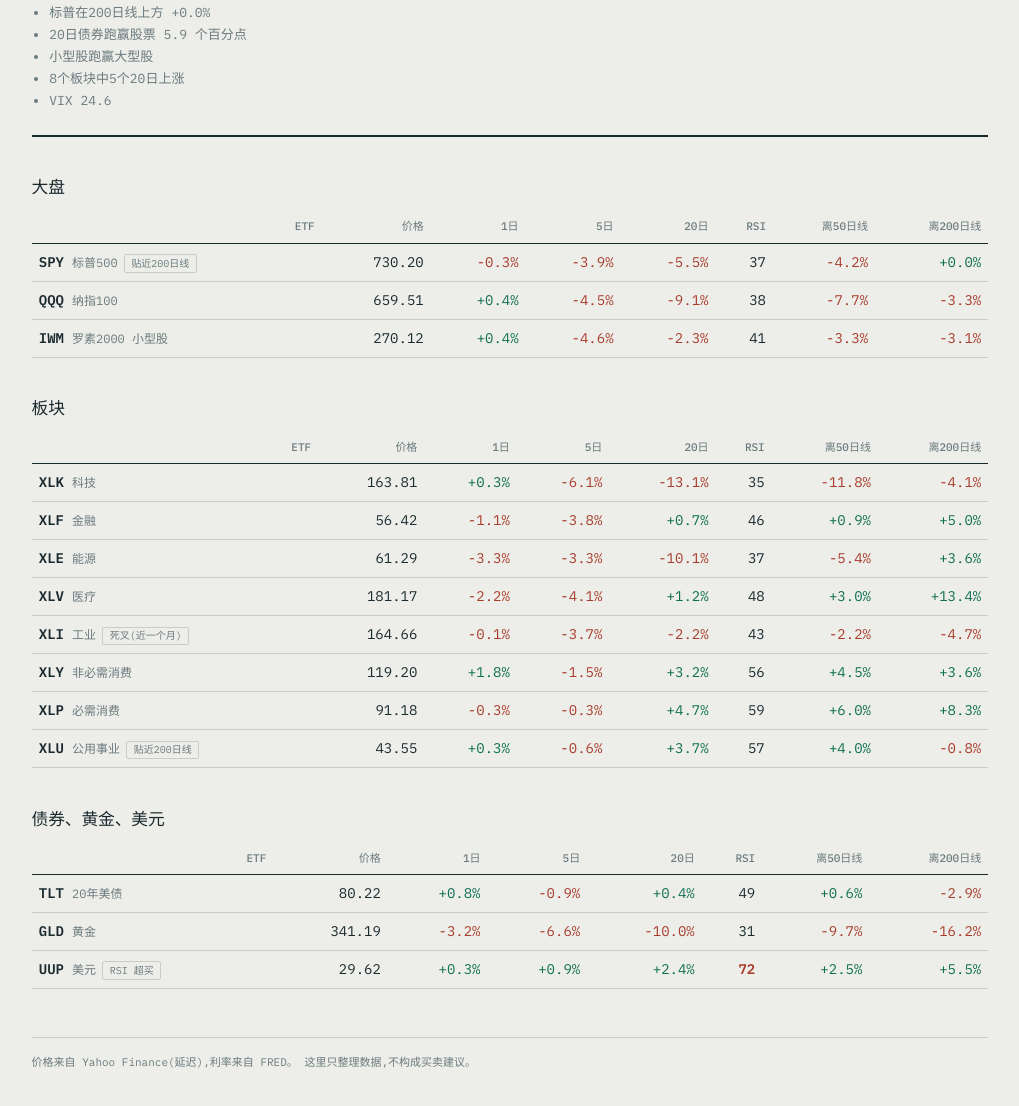
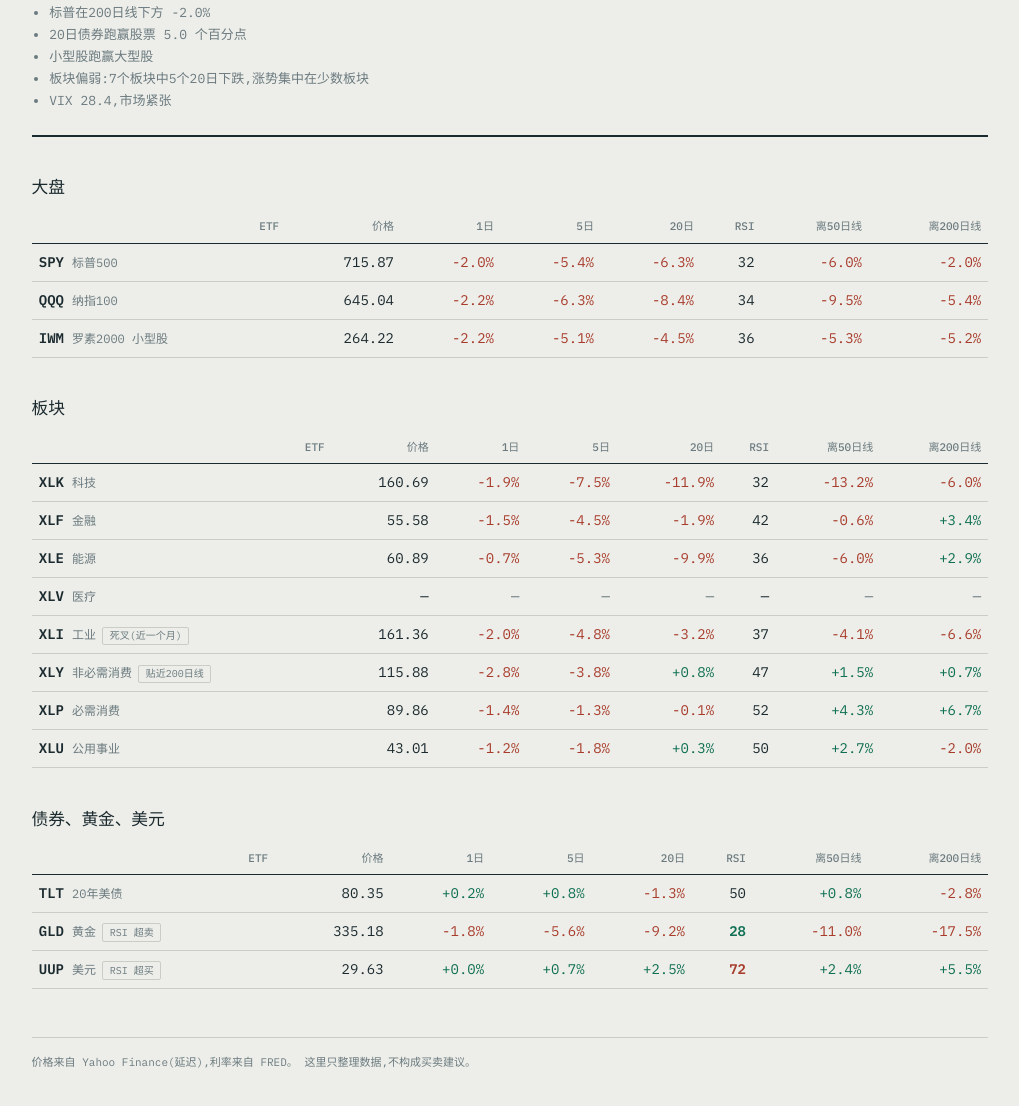
Before and after one commit to kelvin89mun/market-brief, a plain HTML site: page docs/index.html in a window 1280 px wide. Shown: the part 142-1248 px from the top of the page, without its empty margins (130-1149 px from the left). Drawn offline with nearby package versions, Linux system fonts and the light colour scheme.

Commit message:
Brief for 2026-11-20

```diff
--- a/docs/index.html
+++ b/docs/index.html
@@ -87,9 +87,9 @@
 <body>
 <div class="wrap">
   <header>
-    <div class="stamp">美股 18 Nov 2026 收盘数据</div>
-    <h1 class="verdict">偏向 Risk on</h1>
-    <ul class="why"><li>标普在200日线上方 +0.0%</li><li>20日债券跑赢股票 5.9 个百分点</li><li>小型股跑赢大型股</li><li>8个板块中5个20日上涨</li><li>VIX 24.6</li></ul>
+    <div class="stamp">美股 19 Nov 2026 收盘数据</div>
+    <h1 class="verdict">Risk off 防守</h1>
+    <ul class="why"><li>标普在200日线下方 -2.0%</li><li>20日债券跑赢股票 5.0 个百分点</li><li>小型股跑赢大型股</li><li>板块偏弱:7个板块中5个20日下跌,涨势集中在少数板块</li><li>VIX 28.4,市场紧张</li></ul>
   </header>
 
       <section>
@@ -103,34 +103,34 @@
           </thead>
           <tbody>
         <tr>
-          <th scope="row"><span class="tick">SPY</span><span class="nm">标普500</span><span class='flag'>贴近200日线</span></th>
-          <td class="num">730.20</td>
-          <td class="num down">-0.3%</td>
-          <td class="num down">-3.9%</td>
-          <td class="num down">-5.5%</td>
-          <td class="num rsi ">37</td>
-          <td class="num down">-4.2%</td>
-          <td class="num up">+0.0%</td>
+          <th scope="row"><span class="tick">SPY</span><span class="nm">标普500</span></th>
+          <td class="num">715.87</td>
+          <td class="num down">-2.0%</td>
+          <td class="num down">-5.4%</td>
+          <td class="num down">-6.3%</td>
+          <td class="num rsi ">32</td>
+          <td class="num down">-6.0%</td>
+          <td class="num down">-2.0%</td>
         </tr>
         <tr>
           <th scope="row"><span class="tick">QQQ</span><span class="nm">纳指100</span></th>
-          <td class="num">659.51</td>
-          <td class="num up">+0.4%</td>
-          <td class="num down">-4.5%</td>
-          <td class="num down">-9.1%</td>
-          <td class="num rsi ">38</td>
-          <td class="num down">-7.7%</td>
-          <td class="num down">-3.3%</td>
+          <td class="num">645.04</td>
+          <td class="num down">-2.2%</td>
+          <td class="num down">-6.3%</td>
+          <td class="num down">-8.4%</td>
+          <td class="num rsi ">34</td>
+          <td class="num down">-9.5%</td>
+          <td class="num down">-5.4%</td>
         </tr>
         <tr>
           <th scope="row"><span class="tick">IWM</span><span class="nm">罗素2000 小型股</span></th>
-          <td class="num">270.12</td>
-          <td class="num up">+0.4%</td>
-          <td class="num down">-4.6%</td>
-          <td class="num down">-2.3%</td>
-          <td class="num rsi ">41</td>
-          <td class="num down">-3.3%</td>
-          <td class="num down">-3.1%</td>
+          <td class="num">264.22</td>
+          <td class="num down">-2.2%</td>
+          <td class="num down">-5.1%</td>
+          <td class="num down">-4.5%</td>
+          <td class="num rsi ">36</td>
+          <td class="num down">-5.3%</td>
+          <td class="num down">-5.2%</td>
         </tr></tbody>
         </table>
         </div>
@@ -148,83 +148,83 @@
           <tbody>
         <tr>
           <th scope="row"><span class="tick">XLK</span><span class="nm">科技</span></th>
-          <td class="num">163.81</td>
-          <td class="num up">+0.3%</td>
-          <td class="num down">-6.1%</td>
-          <td class="num down">-13.1%</td>
-          <td class="num rsi ">35</td>
-          <td class="num down">-11.8%</td>
-          <td class="num down">-4.1%</td>
+          <td class="num">160.69</td>
+          <td class="num down">-1.9%</td>
+          <td class="num down">-7.5%</td>
+          <td class="num down">-11.9%</td>
+          <td class="num rsi ">32</td>
+          <td class="num down">-13.2%</td>
+          <td class="num down">-6.0%</td>
         </tr>
         <tr>
           <th scope="row"><span class="tick">XLF</span><span class="nm">金融</span></th>
-          <td class="num">56.42</td>
-          <td class="num down">-1.1%</td>
-          <td class="num down">-3.8%</td>
-          <td class="num up">+0.7%</td>
-          <td class="num rsi ">46</td>
-          <td class="num up">+0.9%</td>
-          <td class="num up">+5.0%</td>
+          <td class="num">55.58</td>
+          <td class="num down">-1.5%</td>
+          <td class="num down">-4.5%</td>
+          <td class="num down">-1.9%</td>
+          <td class="num rsi ">42</td>
+          <td class="num down">-0.6%</td>
+          <td class="num up">+3.4%</td>
         </tr>
         <tr>
           <th scope="row"><span class="tick">XLE</span><span class="nm">能源</span></th>
-          <td class="num">61.29</td>
-          <td class="num down">-3.3%</td>
-          <td class="num down">-3.3%</td>
-          <td class="num down">-10.1%</td>
-          <td class="num rsi ">37</td>
-          <td class="num down">-5.4%</td>
-          <td class="num up">+3.6%</td>
+          <td class="num">60.89</td>
+          <td class="num down">-0.7%</td>
+          <td class="num down">-5.3%</td>
+          <td class="num down">-9.9%</td>
+          <td class="num rsi ">36</td>
+          <td class="num down">-6.0%</td>
+          <td class="num up">+2.9%</td>
         </tr>
         <tr>
           <th scope="row"><span class="tick">XLV</span><span class="nm">医疗</span></th>
-          <td class="num">181.17</td>
-          <td class="num down">-2.2%</td>
-          <td class="num down">-4.1%</td>
-          <td class="num up">+1.2%</td>
-          <td class="num rsi ">48</td>
-          <td class="num up">+3.0%</td>
-          <td class="num up">+13.4%</td>
+          <td class="num">—</td>
+          <td class="num flat">—</td>
+          <td class="num flat">—</td>
+          <td class="num flat">—</td>
+          <td class="num rsi ">—</td>
+          <td class="num flat">—</td>
+          <td class="num flat">—</td>
         </tr>
         <tr>
           <th scope="row"><span class="tick">XLI</span><span class="nm">工业</span><span class='flag'>死叉(近一个月)</span></th>
-          <td class="num">164.66</td>
-          <td class="num down">-0.1%</td>
-          <td class="num down">-3.7%</td>
-          <td class="num down">-2.2%</td>
-          <td class="num rsi ">43</td>
-          <td class="num down">-2.2%</td>
-          <td class="num down">-4.7%</td>
+          <td class="num">161.36</td>
+          <td class="num down">-2.0%</td>
+          <td class="num down">-4.8%</td>
+          <td class="num down">-3.2%</td>
+          <td class="num rsi ">37</td>
+          <td class="num down">-4.1%</td>
+          <td class="num down">-6.6%</td>
         </tr>
         <tr>
-          <th scope="row"><span class="tick">XLY</span><span class="nm">非必需消费</span></th>
-          <td class="num">119.20</td>
-          <td class="num up">+1.8%</td>
-          <td class="num down">-1.5%</td>
-          <td class="num up">+3.2%</td>
-          <td class="num rsi ">56</td>
-          <td class="num up">+4.5%</td>
-          <td class="num up">+3.6%</td>
+          <th scope="row"><span class="tick">XLY</span><span class="nm">非必需消费</span><span class='flag'>贴近200日线</span></th>
+          <td class="num">115.88</td>
+          <td class="num down">-2.8%</td>
+          <td class="num down">-3.8%</td>
+          <td class="num up">+0.8%</td>
+          <td class="num rsi ">47</td>
+          <td class="num up">+1.5%</td>
+          <td class="num up">+0.7%</td>
         </tr>
         <tr>
           <th scope="row"><span class="tick">XLP</span><span class="nm">必需消费</span></th>
-          <td class="num">91.18</td>
-          <td class="num down">-0.3%</td>
-          <td class="num down">-0.3%</td>
-          <td class="num up">+4.7%</td>
-          <td class="num rsi ">59</td>
-          <td class="num up">+6.0%</td>
-          <td class="num up">+8.3%</td>
+          <td class="num">89.86</td>
+          <td class="num down">-1.4%</td>
+          <td class="num down">-1.3%</td>
+          <td class="num down">-0.1%</td>
+          <td class="num rsi ">52</td>
+          <td class="num up">+4.3%</td>
+          <td class="num up">+6.7%</td>
         </tr>
         <tr>
-          <th scope="row"><span class="tick">XLU</span><span class="nm">公用事业</span><span class='flag'>贴近200日线</span></th>
-          <td class="num">43.55</td>
+          <th scope="row"><span class="tick">XLU</span><span class="nm">公用事业</span></th>
+          <td class="num">43.01</td>
+          <td class="num down">-1.2%</td>
+          <td class="num down">-1.8%</td>
           <td class="num up">+0.3%</td>
-          <td class="num down">-0.6%</td>
-          <td class="num up">+3.7%</td>
-          <td class="num rsi ">57</td>
-          <td class="num up">+4.0%</td>
-          <td class="num down">-0.8%</td>
+          <td class="num rsi ">50</td>
+          <td class="num up">+2.7%</td>
+          <td class="num down">-2.0%</td>
         </tr></tbody>
         </table>
         </div>
@@ -242,32 +242,32 @@
           <tbody>
         <tr>
           <th scope="row"><span class="tick">TLT</span><span class="nm">20年美债</span></th>
-          <td class="num">80.22</td>
+          <td class="num">80.35</td>
+          <td class="num up">+0.2%</td>
           <td class="num up">+0.8%</td>
-          <td class="num down">-0.9%</td>
-          <td class="num up">+0.4%</td>
-          <td class="num rsi ">49</td>
-          <td class="num up">+0.6%</td>
-          <td class="num down">-2.9%</td>
+          <td class="num down">-1.3%</td>
+          <td class="num rsi ">50</td>
+          <td class="num up">+0.8%</td>
+          <td class="num down">-2.8%</td>
         </tr>
         <tr>
-          <th scope="row"><span class="tick">GLD</span><span class="nm">黄金</span></th>
-          <td class="num">341.19</td>
-          <td class="num down">-3.2%</td>
-          <td class="num down">-6.6%</td>
-          <td class="num down">-10.0%</td>
-          <td class="num rsi ">31</td>
-          <td class="num down">-9.7%</td>
-          <td class="num down">-16.2%</td>
+          <th scope="row"><span class="tick">GLD</span><span class="nm">黄金</span><span class='flag'>RSI 超卖</span></th>
+          <td class="num">335.18</td>
+          <td class="num down">-1.8%</td>
+          <td class="num down">-5.6%</td>
+          <td class="num down">-9.2%</td>
+          <td class="num rsi cold">28</td>
+          <td class="num down">-11.0%</td>
+          <td class="num down">-17.5%</td>
         </tr>
         <tr>
           <th scope="row"><span class="tick">UUP</span><span class="nm">美元</span><span class='flag'>RSI 超买</span></th>
-          <td class="num">29.62</td>
-          <td class="num up">+0.3%</td>
-          <td class="num up">+0.9%</td>
+          <td class="num">29.63</td>
+          <td class="num up">+0.0%</td>
+          <td class="num up">+0.7%</td>
+          <td class="num up">+2.5%</td>
+          <td class="num rsi hot">72</td>
           <td class="num up">+2.4%</td>
-          <td class="num rsi hot">72</td>
-          <td class="num up">+2.5%</td>
           <td class="num up">+5.5%</td>
         </tr></tbody>
         </table>
```
